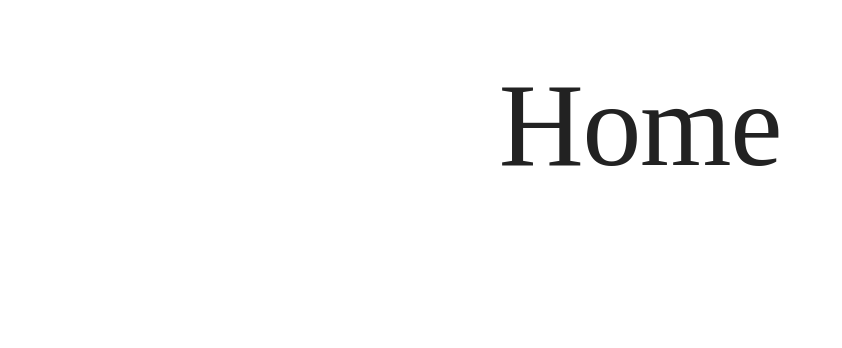
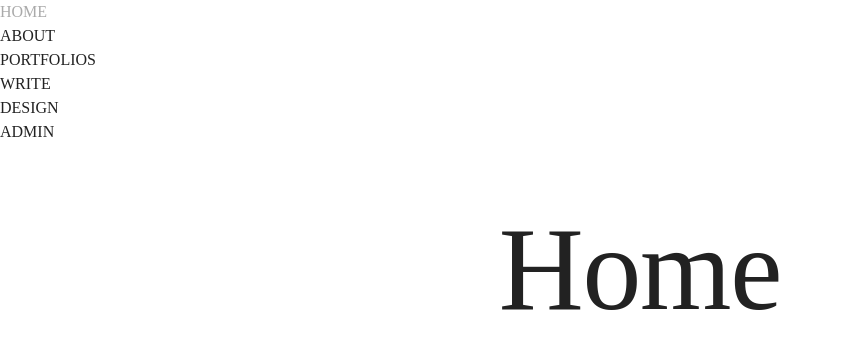
Before and after one commit to znzmektm2/react-portfolio-site, a React (Create React App) app in the folder frontend/: page / in a window 1280 px wide. Shown: the top 348 px of the page, without its empty margins (0-842 px from the left). Built offline with nearby package versions, Linux system fonts and the light colour scheme.

Commit message:
add: 메뉴 링크 만들기

```diff
--- a/frontend/src/App.js
+++ b/frontend/src/App.js
@@ -7,10 +7,12 @@ import PortfoliosPage from "./pages/PortfoliosPage";
 import PortfolioPage from "./pages/PortfolioPage";
 import AboutPage from "./pages/AboutPage";
 import HomePage from "./pages/HomePage";
+import Menu from "./containers/common/Menu";
 
 const App = () => {
   return (
     <div>
+      <Menu />
       <Route component={HomePage} path={["/home", "/"]} exact />
       <Route component={PortfoliosPage} path="/portfolios" />
       <Route component={PortfolioPage} path="/portfolio/:id" />
--- /dev/null
+++ b/frontend/src/containers/common/Menu.js
@@ -0,0 +1,57 @@
+import React from "react";
+import { NavLink, withRouter } from "react-router-dom";
+import styled from "styled-components";
+
+const MenuBlock = styled.div`
+  ul {
+    li {
+      font-family: "goku";
+      font-size: "2rem";
+    }
+  }
+`;
+
+const Menu = () => {
+  const activeStyle = {
+    color: "#aaa",
+  };
+
+  return (
+    <MenuBlock>
+      <ul>
+        <li>
+          <NavLink exact to="/" activeStyle={activeStyle}>
+            HOME
+          </NavLink>
+        </li>
+        <li>
+          <NavLink to="/about" activeStyle={activeStyle}>
+            ABOUT
+          </NavLink>
+        </li>
+        <li>
+          <NavLink to="/portfolios" activeStyle={activeStyle}>
+            PORTFOLIOS
+          </NavLink>
+        </li>
+        <li>
+          <NavLink to="/write" activeStyle={activeStyle}>
+            WRITE
+          </NavLink>
+        </li>
+        <li>
+          <NavLink to="/design" activeStyle={activeStyle}>
+            DESIGN
+          </NavLink>
+        </li>
+        <li>
+          <NavLink to="/admin" activeStyle={activeStyle}>
+            ADMIN
+          </NavLink>
+        </li>
+      </ul>
+    </MenuBlock>
+  );
+};
+
+export default withRouter(Menu);
```
